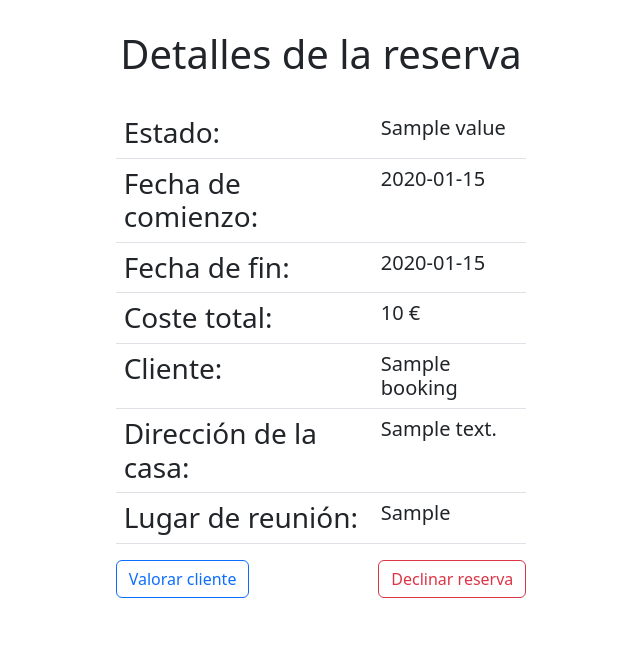
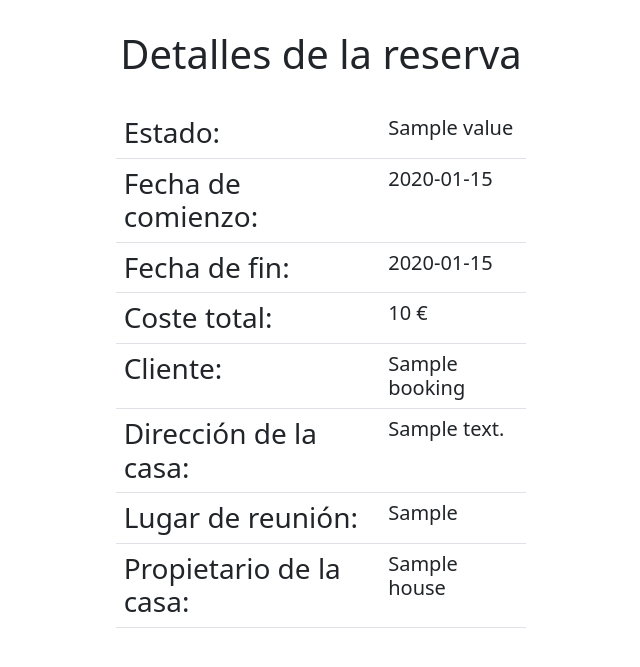
Before and after one commit to pabenito/RentNite, a FastAPI app: template templates/bookingDetails.html in a window 1280 px wide. Shown: the top 667 px of the page, without its empty margins (319-959 px from the left). Run offline with FastAPI, Linux system fonts and the light colour scheme; the template is opened without the code that fills it: most values are stand-ins (such as "Sample title", 1, 10 or a date in 2020); parts of the project's set-up code (start-up, migrations or seed data) failed here and were passed over; some libraries are stand-ins or nearby versions.

Commit message:
Avanzado con bookings

```diff
--- a/templates/bookingDetails.html
+++ b/templates/bookingDetails.html
@@ -40,6 +40,10 @@
                     <td class="h3">Lugar de reuni&oacute;n:</td>
                     <td class="h5">{{ booking.meeting_location }}</td>
                 </tr>
+                <tr>
+                    <td class="h3">Propietario de la casa:</td>
+                    <td class="h5">{{ house.owner_name }}</td>
+                </tr>
             </table>
         </div>
         <div class="col-md-4"></div>
@@ -50,13 +54,13 @@
             {% if user == booking.guest_name %}
             <button type="button" class="btn btn-outline-primary">Valorar casa</button>
             {% endif %}
-            {% if true %}
+            {% if user == house.owner_name %}
             <button type="button" class="btn btn-outline-primary">Valorar cliente</button>
-            {% if booking.state == REQUESTED %}
+            {% if booking.state == State.REQUESTED %}
             <button type="button" class="btn btn-outline-success">Aceptar reserva</button>
             <button type="button" class="btn btn-outline-warning">Cancelar reserva</button>
             {% endif %}
-            <button type="button" class="btn btn-outline-danger">Declinar reserva</button>
+            <button type="button" class="btn btn-outline-danger">Rechazar reserva</button>
             {% endif %}
         </div>
         <div class="col-md-4"></div>
```
Also changed, not shown: app/web/bookings.py (+6 -6 lines).
